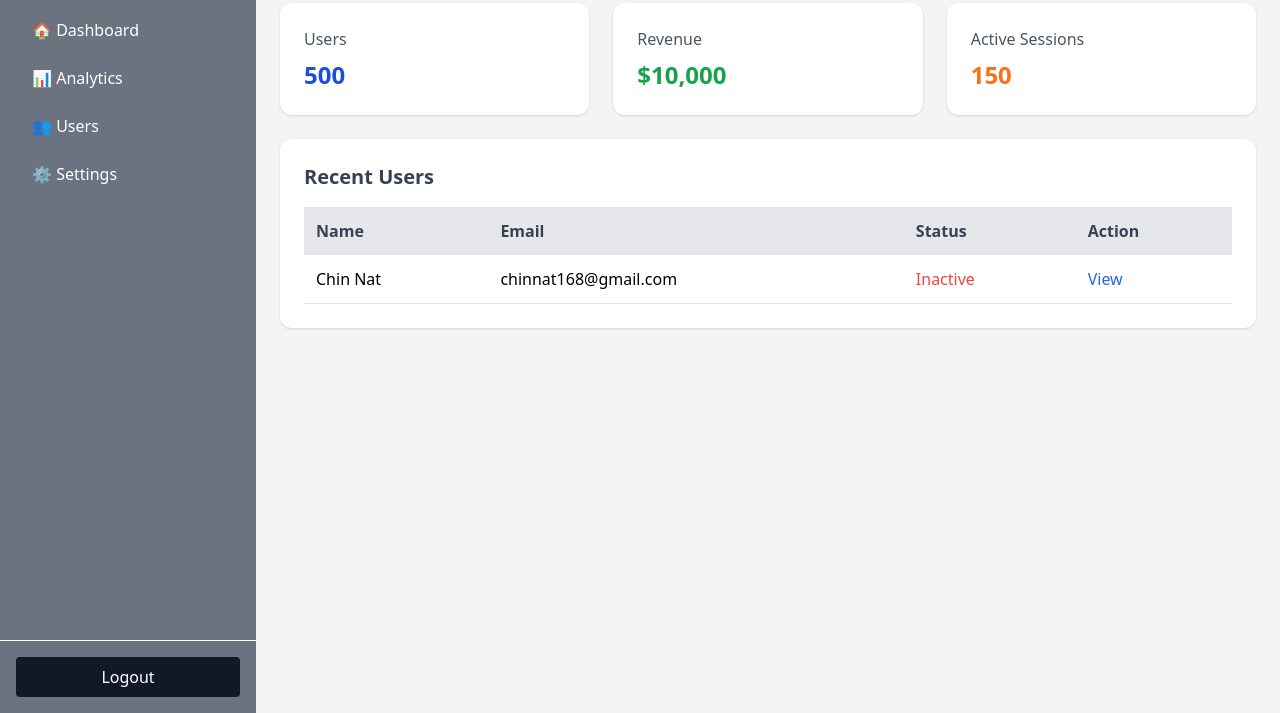
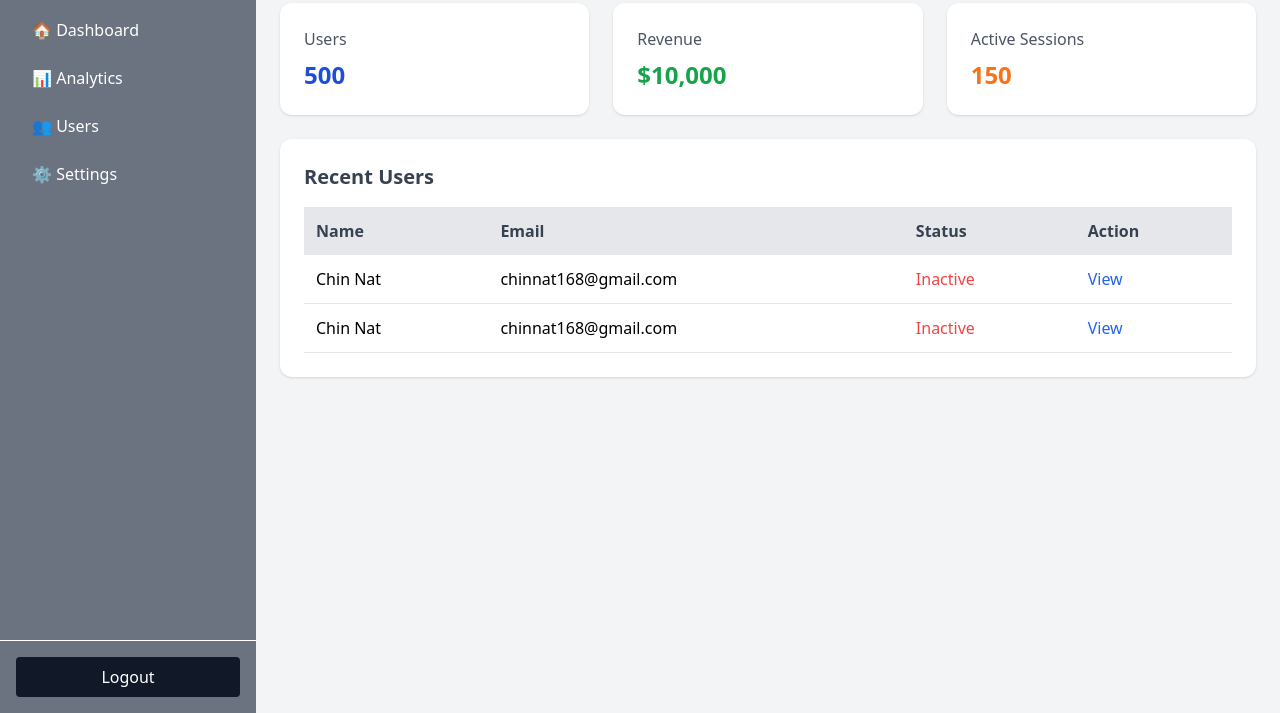
Before and after one commit to chinnat45/chin_natcode, a website: page index.html in a window 1280 px wide. Shown: the part 87-800 px from the top of the page. Drawn offline with nearby package versions, Linux system fonts and the light colour scheme.

Commit message:
update name

```diff
--- a/index.html
+++ b/index.html
@@ -78,6 +78,13 @@
               <td class="p-3"><button class="text-blue-600 hover:underline">View</button></td>
             </tr>
 
+            <tr class="border-b hover:bg-gray-50">
+              <td class="p-3">Chin Nat</td>
+              <td class="p-3">chinnat168@gmail.com</td>
+              <td class="p-3"><span class="text-red-500 font-medium">Inactive</span></td>
+              <td class="p-3"><button class="text-blue-600 hover:underline">View</button></td>
+            </tr>
+
           </tbody>
         </table>
       </section>
```
